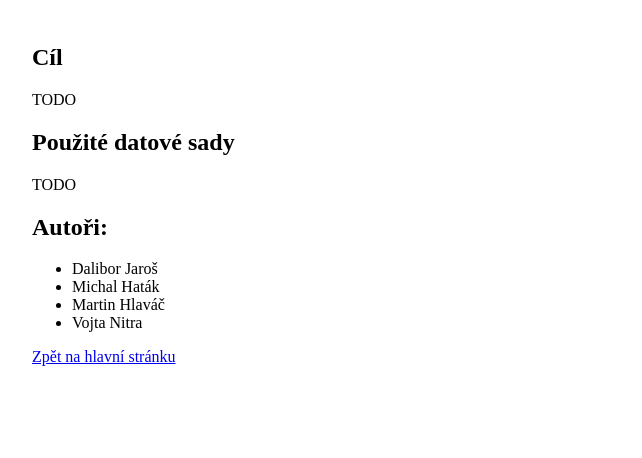
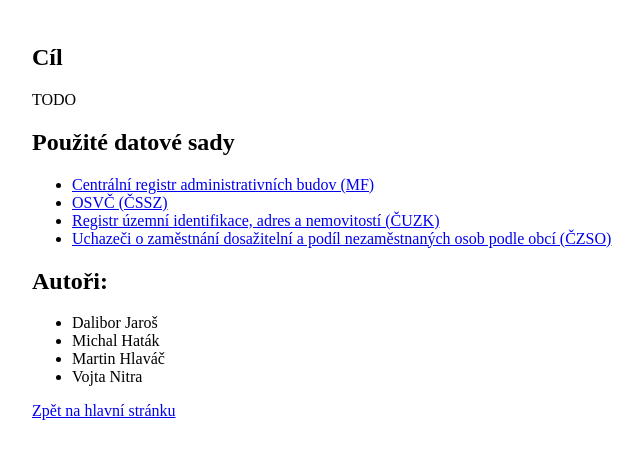
Before and after one commit to phenixiim/hackathon, a Gatsby site in the folder website/: page /about in a window 1280 px wide. Shown: the whole page, without its empty margins (128-770 px from the left). Built offline with nearby package versions, Linux system fonts and the light colour scheme; Gatsby itself is replaced by a stand-in of ours; some icons are missing.

Commit message:
Added resources links in About section

```diff
--- a/website/src/pages/about.js
+++ b/website/src/pages/about.js
@@ -13,7 +13,12 @@
         <h2>Cíl</h2>
         <p>TODO</p>
         <h2>Použité datové sady</h2>
-        <p>TODO</p>
+        <ul>
+            <li><a href="http://data.mfcr.cz/cs/dataset/centralni-registr-administrativnich-budov" target="_blank">Centrální registr administrativních budov (MF)</a></li>
+            <li><a href="https://data.cssz.cz/documentation/prehled-o-celkovem-poctu-osvc-podle-okresu" target="_blank">OSVČ (ČSSZ)</a></li>
+            <li><a href="http://vdp.cuzk.cz" target="_blank">Registr územní identifikace, adres a nemovitostí (ČUZK)</a></li>
+            <li><a href="https://www.czso.cz/csu/czso/uchazeci-o-zamestnani-dosazitelni-a-podil-nezamestnanych-osob-podle-obci_090417" target="_blank">Uchazeči o zaměstnání dosažitelní a podíl nezaměstnaných osob podle obcí (ČZSO)</a></li>
+        </ul>
         <h2>Autoři:</h2>
         <ul>
             <li>Dalibor Jaroš</li>
```
